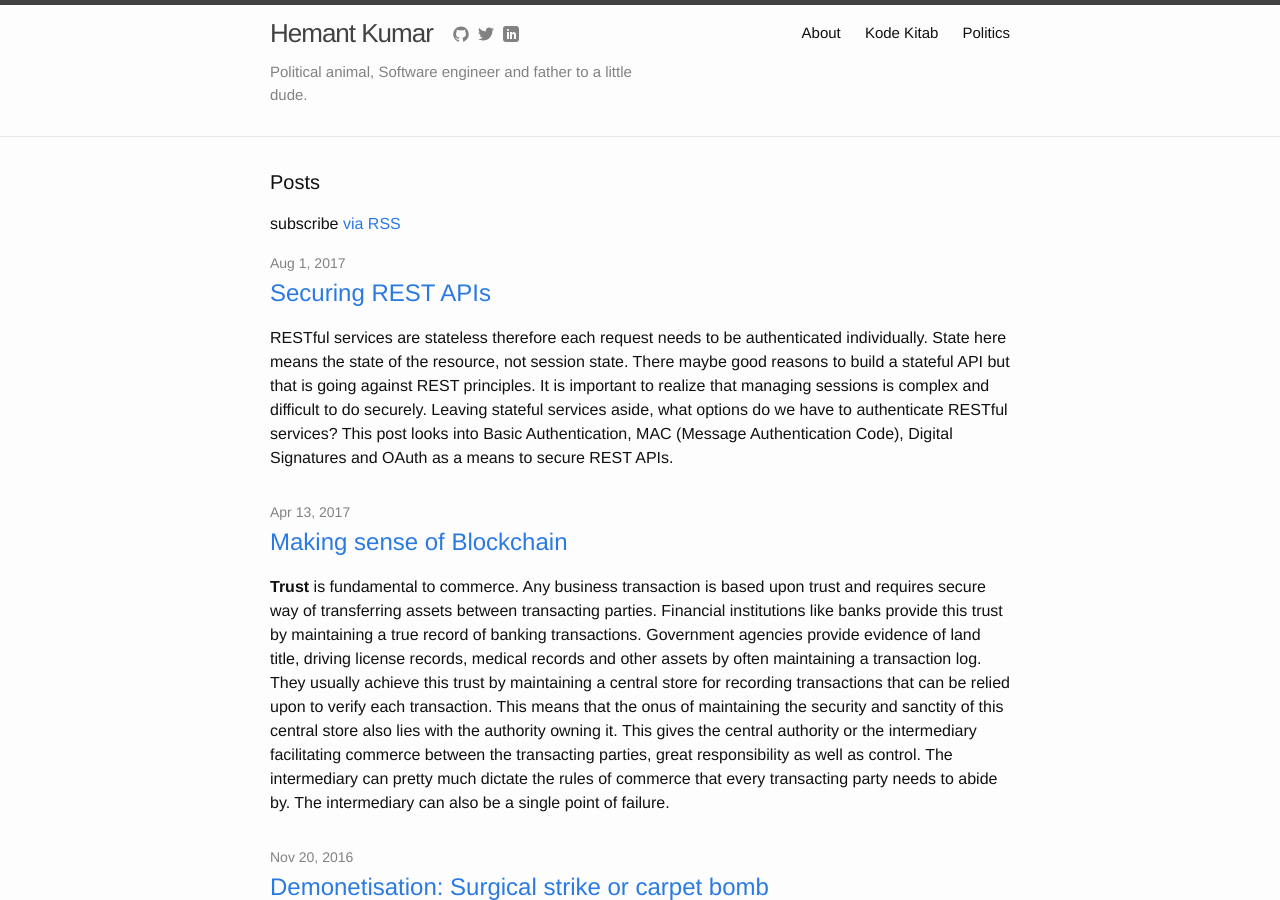
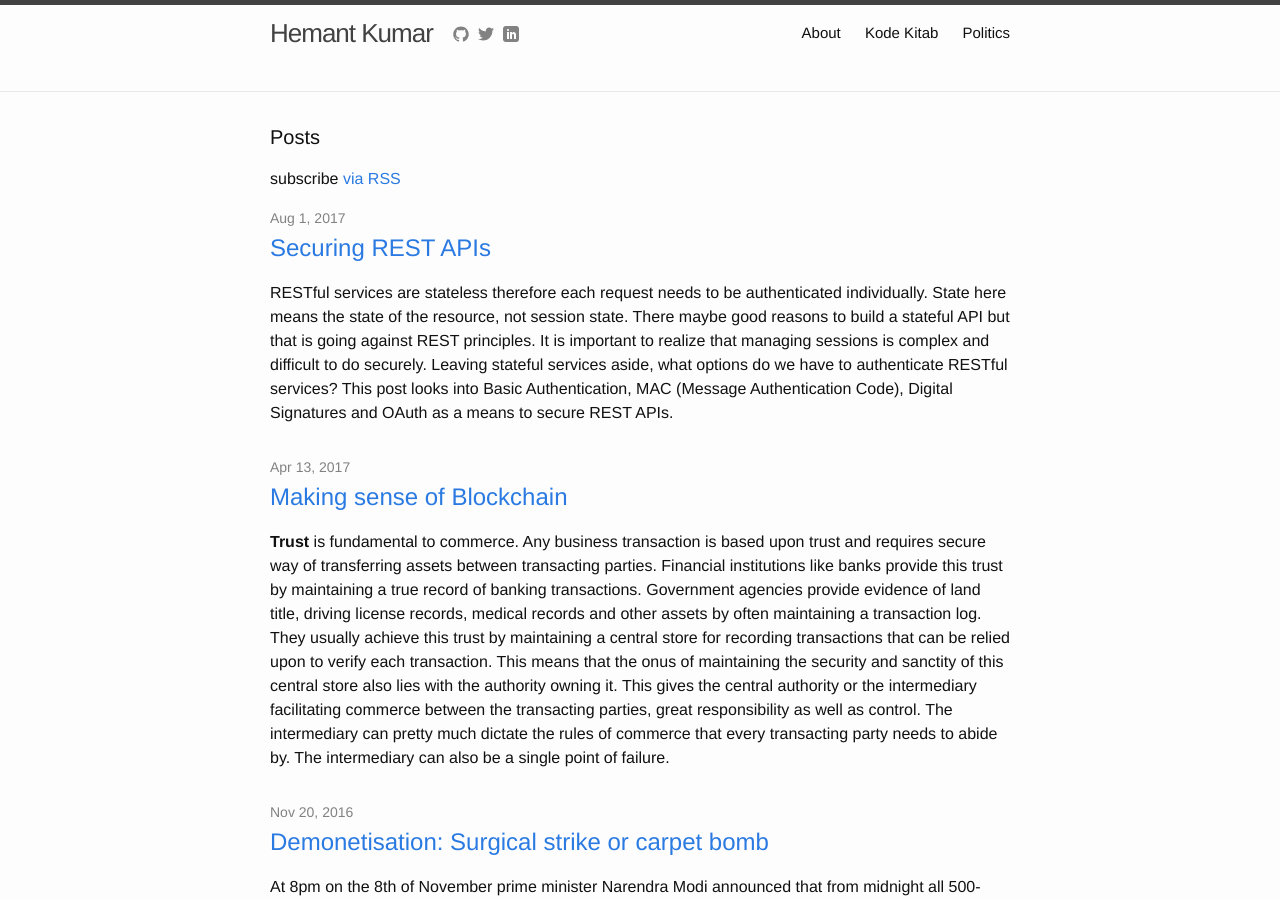
Before and after one commit to hemantksingh/hemantksingh.github.io, a Jekyll site: the page built from index.html, in a window 1280 px wide and 900 px high. Built offline with Jekyll 4.4.1, drawn with Linux system fonts in a browser that asks for light colours.

Commit message:
Removes site description.

```diff
--- a/_config.yml
+++ b/_config.yml
@@ -1,7 +1,6 @@
 # Site settings
 title: Hemant Kumar
 description: > # this means to ignore newlines until "baseurl:"
-  Political animal, Software engineer and father to a little dude.
 baseurl: "" # the subpath of your site, e.g. /blog/
 url: "http://hemantkumar.net" # the base hostname & protocol for your site
 twitter_username: _hemantksingh
```
